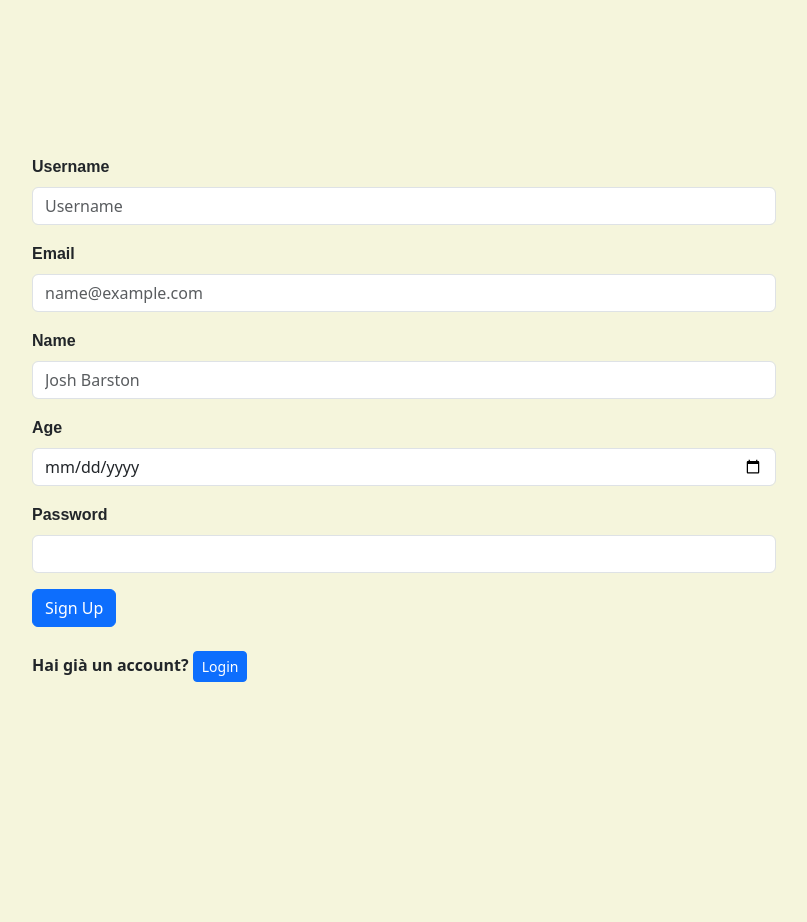
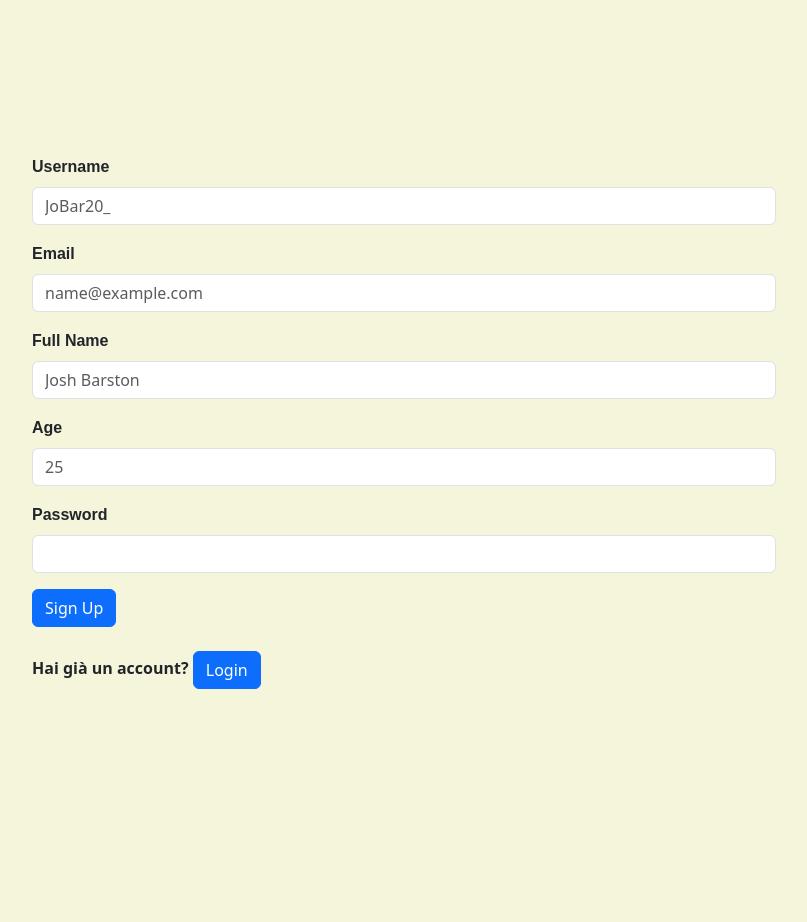
Before and after one commit to OstapFedchuk/Curriculum_Flask, a Flask app: page /register in a window 1280 px wide. Shown: the part 304-1226 px from the top of the page, without its empty margins (236-1043 px from the left). Before the commit the page ends 986 px from the top, so only its background shows below. Run offline with Flask 3, Linux system fonts and the light colour scheme.

Commit message:
aggiunto lo switch di pagine

```diff
--- a/main.py
+++ b/main.py
@@ -7,7 +7,7 @@ global_username = ""
 def register_user_to_db(username, password):
     conn = sqlite3.connect('database.db')
     cur = conn.cursor()
-    cur.execute("INSERT INTO users (username, password) VALUES (?, ?)", (username, password))
+    cur.execute("INSERT INTO users (username,email,fullname,age,password) VALUES (?, ?, ?, ?, ?)", (username,email,fullname,age,password))
     conn.commit()
     conn.close()
 
@@ -51,6 +51,9 @@ def register():
     #permetto di ottenere l'accesso ai dati inseriti e li memorizzo in un database
     if request.method == 'POST':
         username = request.form['username']
+        email = request.form['email']
+        fullname = request.form['fullname']
+        age = request.form['age']
         password = request.form['password']
 
         if check_user_exist(username,):
--- a/templates/login.html
+++ b/templates/login.html
@@ -61,7 +61,7 @@
           </form>
           <br>
           <!--btn btn-primary btn-sm componente di Bootstrap che crea un bottone (sm = small, lg = large)-->
-          <b>Non hai un account? </b><a href="/register" class="btn btn-primary btn-lg">Sign Up</a>
+          <b>Non hai un account? </b><a href="/register" class="btn btn-primary">Sign Up</a>
     </div>
   </div>
 </body>
--- a/templates/register.html
+++ b/templates/register.html
@@ -45,23 +45,23 @@
         <form action="/register" method="POST">
             <div class="mb-3">
               <label for="username" class="form-label">Username</label>
-              <input type="text" class="form-control" id="Username" name="username"  placeholder="Username">
+              <input type="text" class="form-control" id="Username" name="username"  placeholder="JoBar20_">
             </div>
             <div class="mb-3">
               <label for="Email" class="form-label">Email</label>
               <input type="text" class="form-control" id="Email" name="email" placeholder="name@example.com">
             </div>
             <div class="mb-3">
-              <label for="nomecompleto" class="form-label">Name</label>
-              <input type="text" class="form-control" id="nomecompleto" name="Name" placeholder="Josh Barston">
+              <label for="fullname" class="form-label">Full Name</label>
+              <input type="text" class="form-control" id="fullname" name="fullname" placeholder="Josh Barston">
             </div>
             <div class="mb-3">
-              <label for="date" class="form-label">Age</label>
-              <input type="date" class="form-control" id="date" name="date">
+              <label for="age" class="form-label">Age</label>
+              <input type="text" class="form-control" id="age" name="age" placeholder="25">
             </div>
             <div class="mb-3">
-              <label for="exampleInputPassword1" class="form-label">Password</label>
-              <input type="password" class="form-control" id="exampleInputPassword1" name="password">
+              <label for="password" class="form-label">Password</label>
+              <input type="password" class="form-control" id="password" name="password">
             </div>
             {% block content %}
               {% if error %}
@@ -72,7 +72,7 @@
           </form>
           <br>
           <!--btn btn-primary btn-sm componente di Bootstrap che crea un bottone (sm = small, lg = large)-->
-          <b>Hai già un account? </b><a href="/login" class="btn btn-primary btn-sm">Login</a>
+          <b>Hai già un account? </b><a href="/login" class="btn btn-primary">Login</a>
     </div>
 </body>
 </html>
```
Also changed, not shown: database.db (deleted).
